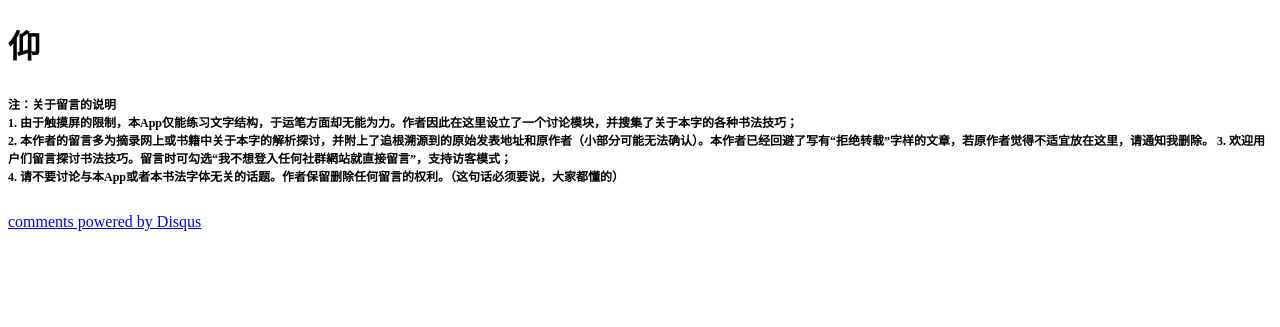
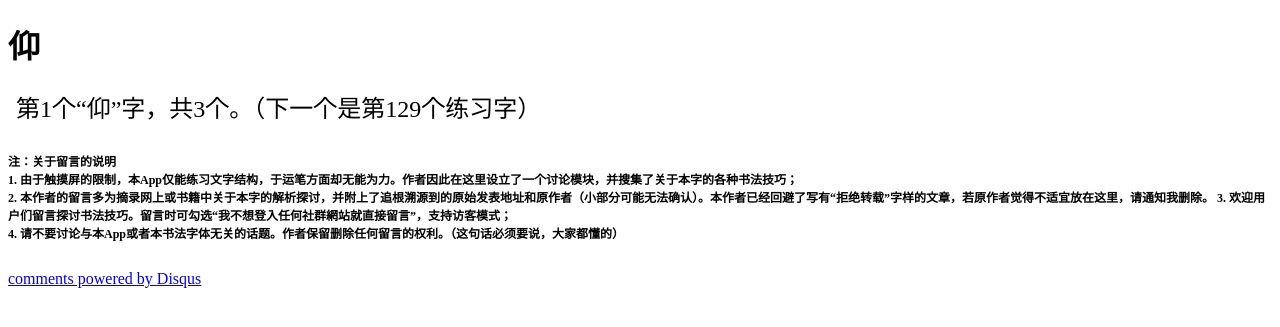
Before and after one commit to LiveCally/LanTing, a Jekyll site: the page built from _posts/2014-05-16-LanTing-94.html, in a window 1280 px wide. Shown: the top 327 px of the page. Built offline with Jekyll 4.4.1, drawn with Linux system fonts in a browser that asks for light colours; Markdown is read by kramdown in place of the engine named in the settings; comment, search, counter and statistics services are not loaded.

Commit message:
仰字
仰字

```diff
--- a/_posts/2014-05-16-LanTing-129.html
+++ b/_posts/2014-05-16-LanTing-129.html
@@ -4,4 +4,6 @@ title: 仰--兰亭集序第129个字的BBS (BBS of the 129th character in Lan Ti
 ---
 <h1>仰</h1>
 
+<p>第2个“仰”字，共3个。（下一个是第199个练习字）</p>
+
 {% include BBS.html %}
--- a/_posts/2014-05-16-LanTing-199.html
+++ b/_posts/2014-05-16-LanTing-199.html
@@ -4,4 +4,6 @@ title: 仰--兰亭集序第199个字的BBS (BBS of the 199th character in Lan Ti
 ---
 <h1>仰</h1>
 
+<p>第3个“仰”字，也是最后一个。</p>
+
 {% include BBS.html %}
--- a/_posts/2014-05-16-LanTing-94.html
+++ b/_posts/2014-05-16-LanTing-94.html
@@ -4,4 +4,6 @@ title: 仰--兰亭集序第94个字的BBS (BBS of the 94th character in Lan Ting
 ---
 <h1>仰</h1>
 
+<p>第1个“仰”字，共3个。（下一个是第129个练习字）</p>
+
 {% include BBS.html %}
```
